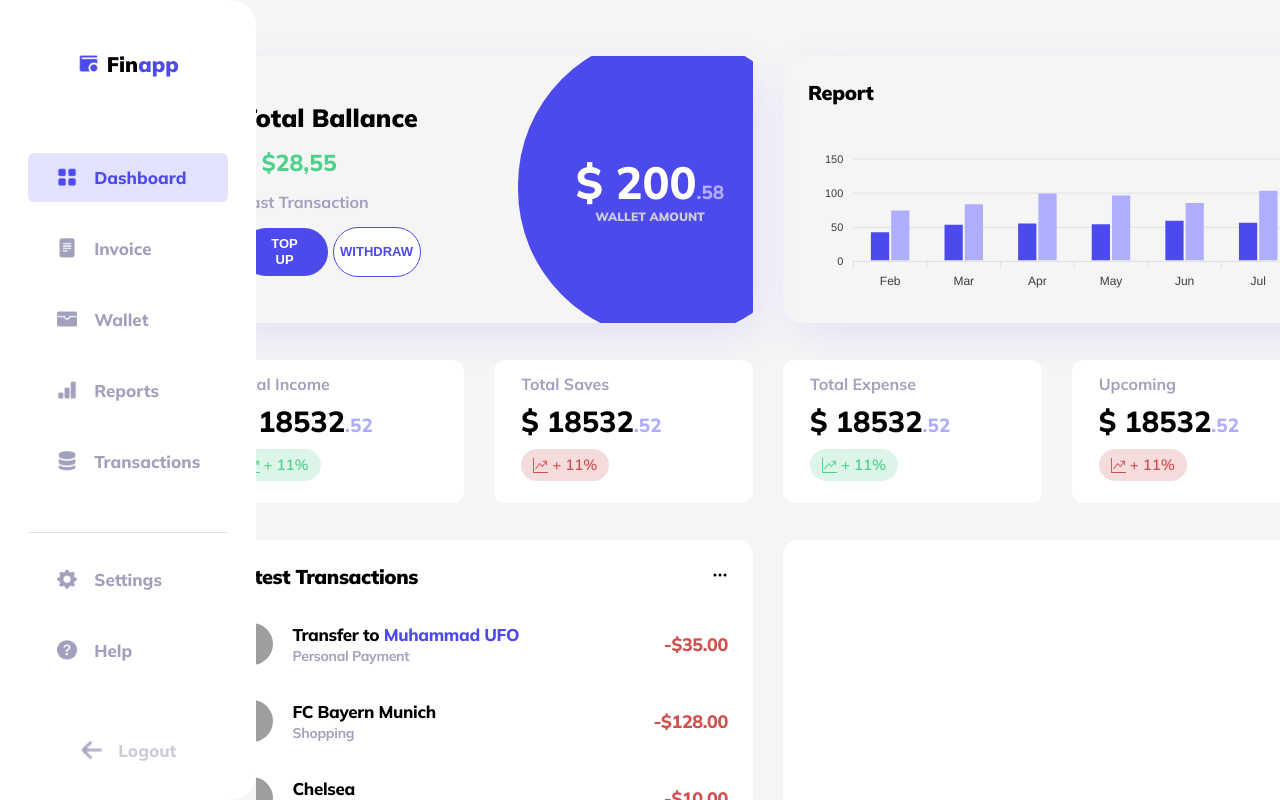
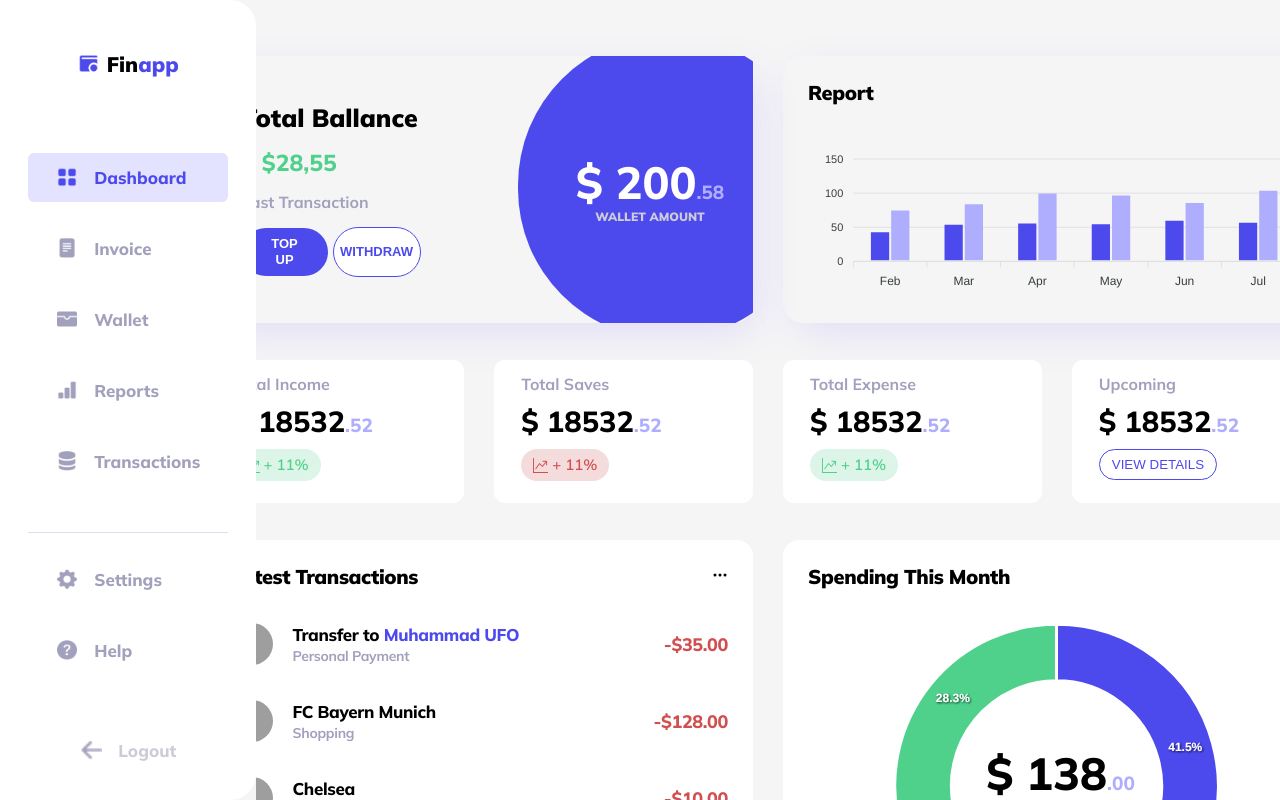
Before and after one commit to mohammadufo/dashboard-task, a React (Vite) app: page / in a window 1280 px wide. Built offline with nearby package versions, Linux system fonts and the light colour scheme; grey boxes are pictures that could not be loaded.

Commit message:
add other components

```diff
--- a/src/pages/homepage/Home.tsx
+++ b/src/pages/homepage/Home.tsx
@@ -3,6 +3,7 @@ import Total from './components/Total'
 import CenterBox from './components/CenterBox'
 import Latest from './components/Latest'
 import Reports from './components/Reports'
+import Spend from './components/Spend'
 
 const Container = styled.div`
   display: flex;
@@ -82,7 +83,9 @@ const Home = () => {
         <BottomChild>
           <Latest />
         </BottomChild>
-        <BottomChild></BottomChild>
+        <BottomChild>
+          <Spend />
+        </BottomChild>
       </Bottom>
     </Container>
   )
--- a/src/pages/homepage/components/CenterBox.tsx
+++ b/src/pages/homepage/components/CenterBox.tsx
@@ -55,6 +55,21 @@ const Small = styled.span`
   color: ${({ theme }) => theme.secondary};
 `
 
+const Button = styled.button`
+  display: flex;
+  flex-direction: row;
+  justify-content: center;
+  align-items: center;
+  padding: 7px 12px;
+  gap: 4px;
+  cursor: pointer;
+  color: ${({ theme }) => theme.primary};
+  background-color: #fff;
+  border: 1px solid ${({ theme }) => theme.primary};
+  border-radius: 46.0571px;
+  text-transform: uppercase;
+`
+
 const CenterBox = (props: Prop) => {
   const { title, isUp, hasBtn } = props
 
@@ -64,10 +79,14 @@ const CenterBox = (props: Prop) => {
       <Price>
         $ 18532<Small>.52</Small>
       </Price>
-      <Action ascending={isUp ? 'yes' : 'no'}>
-        <BsGraphUpArrow />
-        <Span>+ 11%</Span>
-      </Action>
+      {!hasBtn ? (
+        <Action ascending={isUp ? 'yes' : 'no'}>
+          <BsGraphUpArrow />
+          <Span>+ 11%</Span>
+        </Action>
+      ) : (
+        <Button>View Details</Button>
+      )}
     </Container>
   )
 }
--- /dev/null
+++ b/src/pages/homepage/components/PieChar.tsx
@@ -0,0 +1,53 @@
+// eslint-disable-next-line
+// @ts-nocheck
+import ReactApexChart from 'react-apexcharts'
+import { styled } from 'styled-components'
+
+const Container = styled.div``
+
+const PieChar = () => {
+  const chartData = {
+    stroke: {
+      width: 3,
+      curve: 'smooth',
+      lineCap: 'butt',
+      dashArray: 0,
+    },
+    series: [44, 17, 15, 30],
+    colors: ['#4C49ED', '#AFAEFE', '#141197', '#4FD18B'],
+    labels: ['Personal ', 'Shopping', 'Phone', 'Other'],
+    options: {
+      pie: {
+        pieWidth: '70%',
+      },
+
+      chart: {
+        type: 'donut',
+      },
+      stroke: {
+        curve: 'smooth',
+      },
+    },
+    fill: {
+      opacity: 1,
+    },
+    legend: {
+      position: 'bottom',
+    },
+  }
+  return (
+    <Container>
+      <div id="chart">
+        <ReactApexChart
+          options={chartData}
+          series={chartData.series}
+          legend={chartData.legend}
+          height={380}
+          type="donut"
+        />
+      </div>
+    </Container>
+  )
+}
+
+export default PieChar
--- /dev/null
+++ b/src/pages/homepage/components/Spend.tsx
@@ -0,0 +1,94 @@
+import { BsThreeDots } from 'react-icons/bs'
+import { styled } from 'styled-components'
+import PieChar from './PieChar'
+
+const Container = styled.div`
+  margin: 24px 25px;
+  display: flex;
+  flex-direction: column;
+  align-items: center;
+  justify-content: center;
+  gap: 24px;
+`
+
+const Top = styled.div`
+  display: flex;
+  align-items: center;
+  justify-content: space-between;
+  width: 100%;
+`
+const Title = styled.span`
+  font-weight: 900;
+  font-size: 20px;
+  line-height: 25px;
+  letter-spacing: -0.02em;
+`
+
+const Icon = styled.div`
+  cursor: pointer;
+`
+
+const Main = styled.div`
+  width: 100%;
+  position: relative;
+`
+
+const TextWrapper = styled.div`
+  position: absolute;
+  top: 35%;
+  left: 35%;
+  width: 157px;
+`
+const Price = styled.span`
+  font-weight: 800;
+  font-size: 45px;
+  line-height: 54px;
+`
+const Span = styled.span`
+  font-weight: 800;
+  font-size: 19px;
+  line-height: 23px;
+  color: ${({ theme }) => theme.secondary};
+`
+const Desc = styled.span`
+  font-weight: 900;
+  font-size: 12px;
+  line-height: 15px;
+  letter-spacing: 0.17em;
+  text-transform: uppercase;
+  color: ${({ theme }) => theme.secondary};
+  opacity: 0.5;
+`
+
+const TextBox = styled.div`
+  display: flex;
+  flex-direction: column;
+  align-items: center;
+  justify-content: center;
+`
+
+const Spend = () => {
+  return (
+    <Container>
+      <Top>
+        <Title>Spending This Month</Title>
+        <Icon>
+          <BsThreeDots />
+        </Icon>
+      </Top>
+      <Main>
+        <PieChar />
+        <TextWrapper>
+          <TextBox>
+            <Price>
+              $ 138<Span>.00</Span>
+            </Price>
+            <Desc>SPEND THIS MONTH</Desc>
+          </TextBox>
+        </TextWrapper>
+      </Main>
+    </Container>
+  )
+}
+
+export default Spend
```
